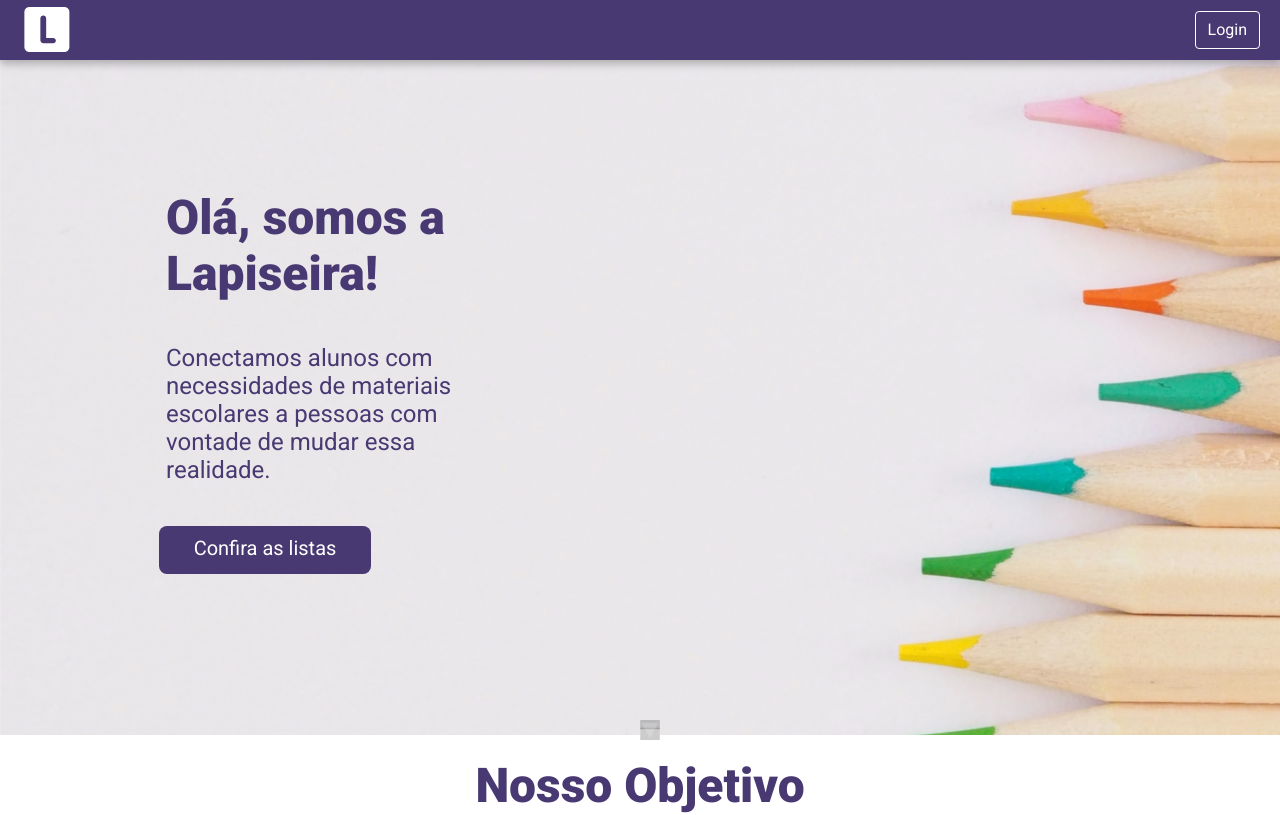
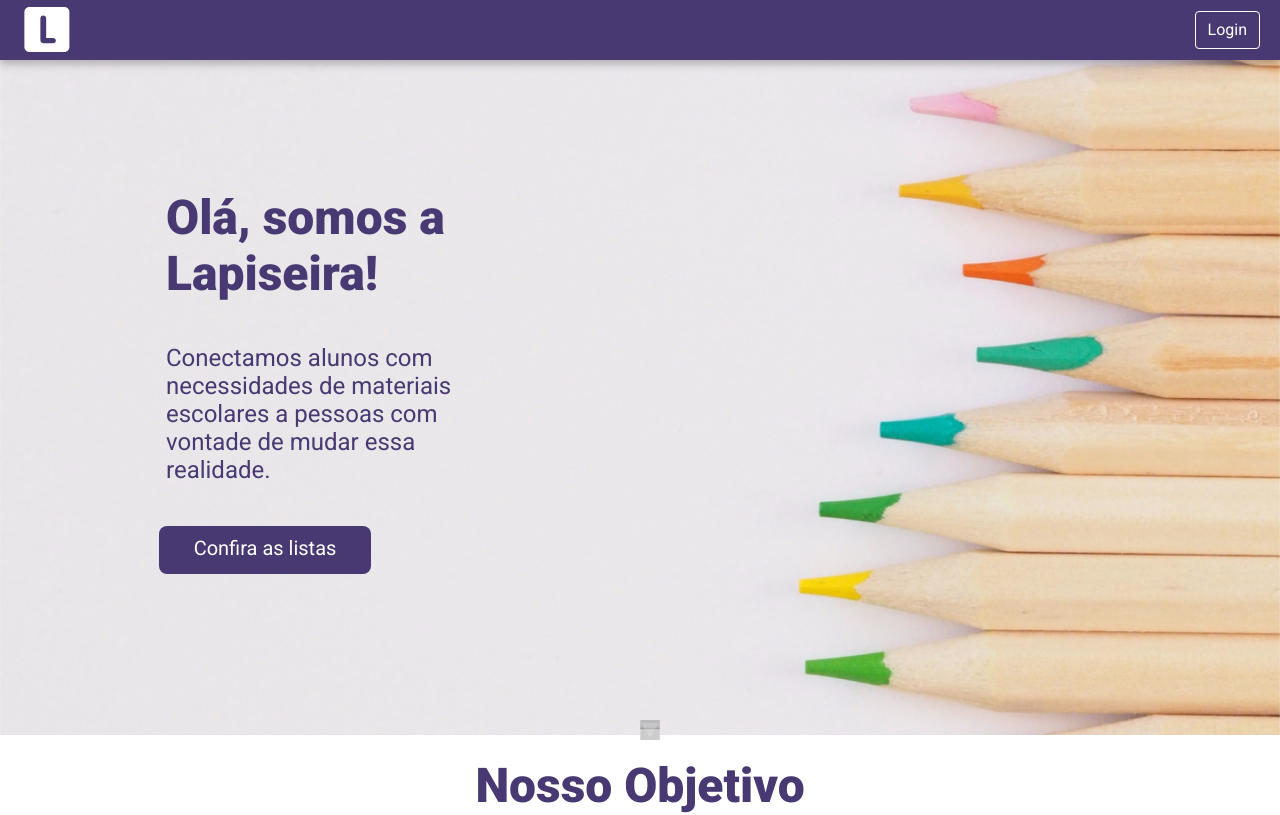
Before and after one commit to enzocsantos18/squad28, a React (Create React App) app in the folder frontend/: page / in a window 1280 px wide. Shown: the top 815 px of the page. Built offline with nearby package versions, Linux system fonts and the light colour scheme.

Commit message:
update
Tamanho de imagem alterado

```diff
--- a/frontend/src/pages/Oficial/style.css
+++ b/frontend/src/pages/Oficial/style.css
@@ -347,6 +347,8 @@ body {
     #fundo_inicio{
         background-image: url("../../assets/Fundo_grade.png");
         height: 680px;
+        width: 100%;
+        background-size: 100%;
     }
 
     .h1_titulo{
```
